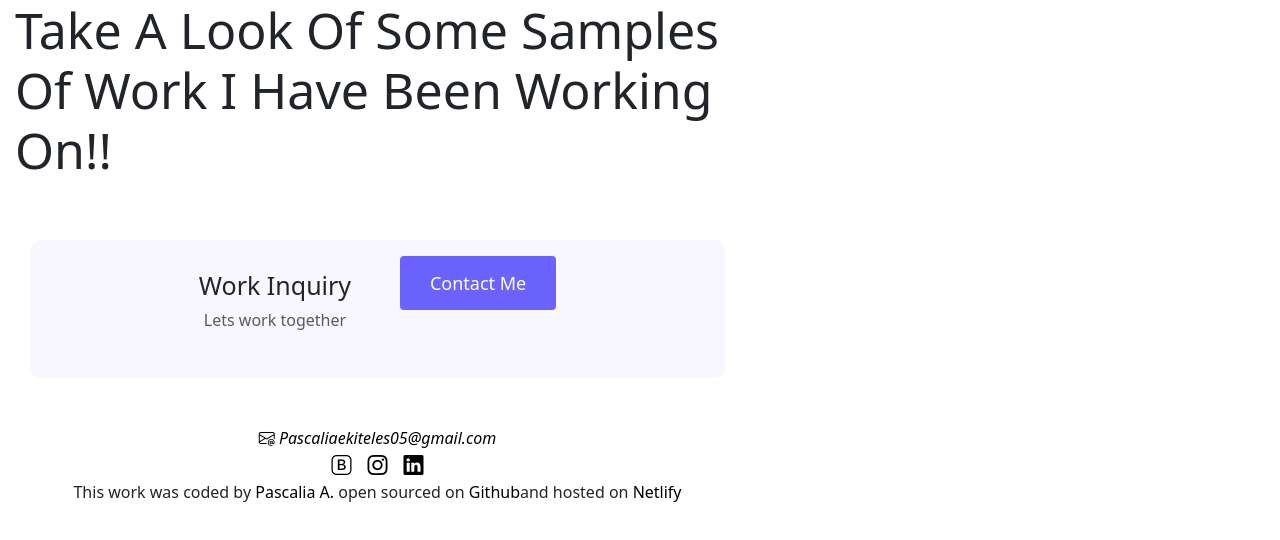
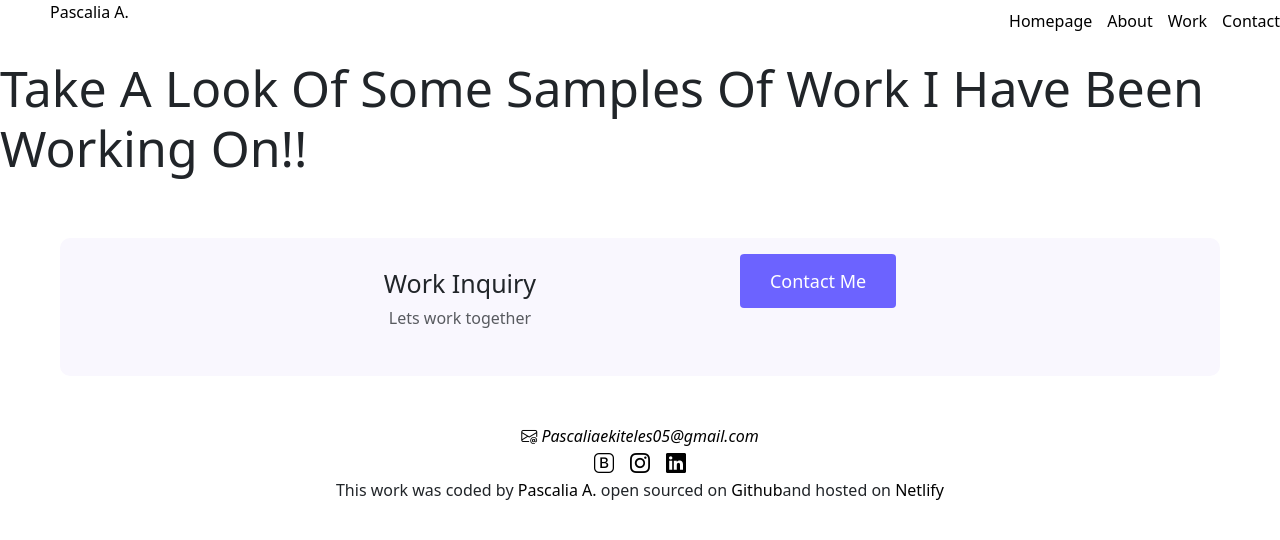
Before and after one commit to passiedaniels/portfolioPascalia, a React (Create React App) app: page /Work in a window 1280 px wide. Shown: the top 540 px of the page. Built offline with nearby package versions, Linux system fonts and the light colour scheme.

Commit message:
added navbar to all pages

```diff
--- a/src/NavBar.css
+++ b/src/NavBar.css
@@ -1,10 +1,5 @@
 a {
   color: black;
-}
-.Container {
-  max-width: 720px;
-  margin-left: 15px;
-  margin-right: 10px;
 }
 
 nav li {
@@ -13,3 +8,6 @@ nav li {
   line-height: 42px;
   margin-left: 15px;
 }
+.logo {
+  margin-left: 50px;
+}
--- a/src/Pages/AboutPage.js
+++ b/src/Pages/AboutPage.js
@@ -2,10 +2,12 @@ import React from "react";
 import Me from "../images/me.jpg";
 import Footer from "../components/Footer";
 import "../About.css";
+import NavBar from "../components/NavBar";
 
 export default function AboutPage() {
   return (
     <div className=" container About">
+      <NavBar />
       <div className="content-container">
         <div className="row">
           <div className="col-6">
--- a/src/Pages/ContactPage.js
+++ b/src/Pages/ContactPage.js
@@ -1,10 +1,12 @@
 import React from "react";
 import Footer from "../components/Footer";
 import "../Contact.css";
+import NavBar from "../components/NavBar";
 
 export default function ContactPage() {
   return (
     <div className="Container">
+      <NavBar />
       <div className="container-contact  ">
         <h1 className="text-center">Lets Get In Touch!!👩‍💻</h1>
         <div className="Contact d-flex justify-content-evenly mt-5">
--- a/src/Pages/WorkPage.js
+++ b/src/Pages/WorkPage.js
@@ -1,9 +1,11 @@
 import React from "react";
 import Footer from "../components/Footer";
+import NavBar from "../components/NavBar";
 
 export default function WorkPage() {
   return (
     <div className="Container">
+      <NavBar />
       <div className="work">
         <h1>Take A Look Of Some Samples Of Work I Have Been Working On!!</h1>
       </div>
--- a/src/components/NavBar.js
+++ b/src/components/NavBar.js
@@ -16,7 +16,7 @@ export default function NavBar() {
               <a href="/about">About</a>
             </li>
             <li>
-              <a href="/about">Work</a>
+              <a href="/work">Work</a>
             </li>
             <li>
               <a href="/contact">Contact</a>
```
